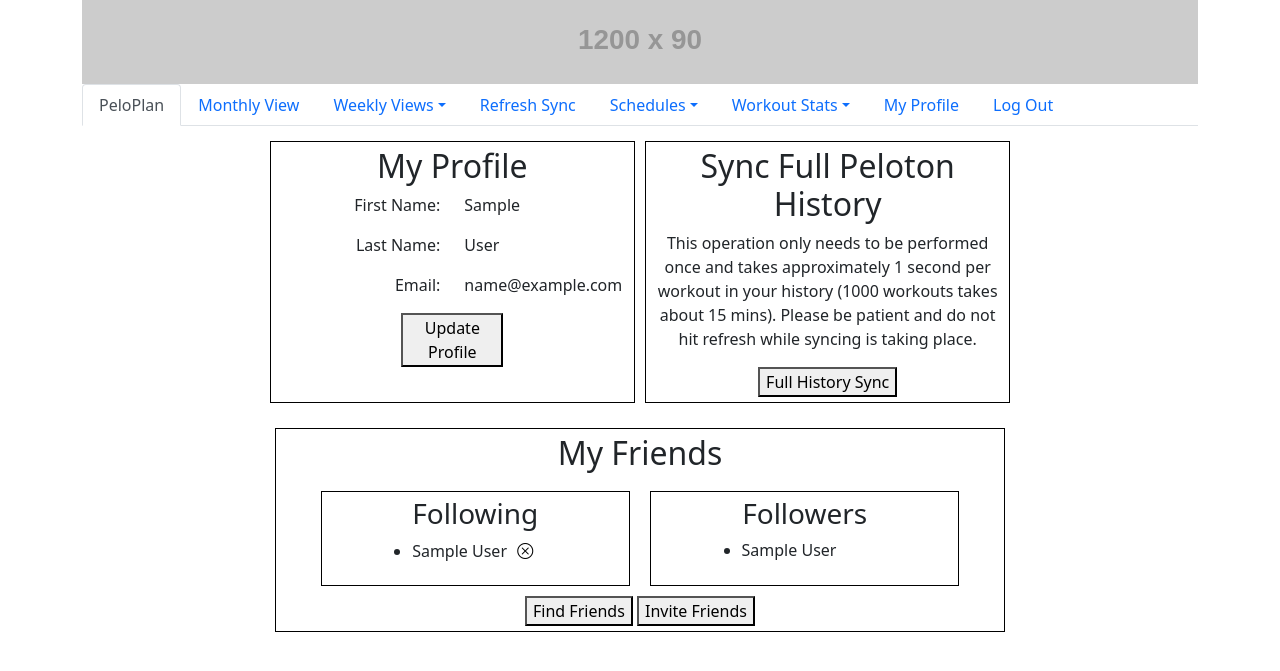
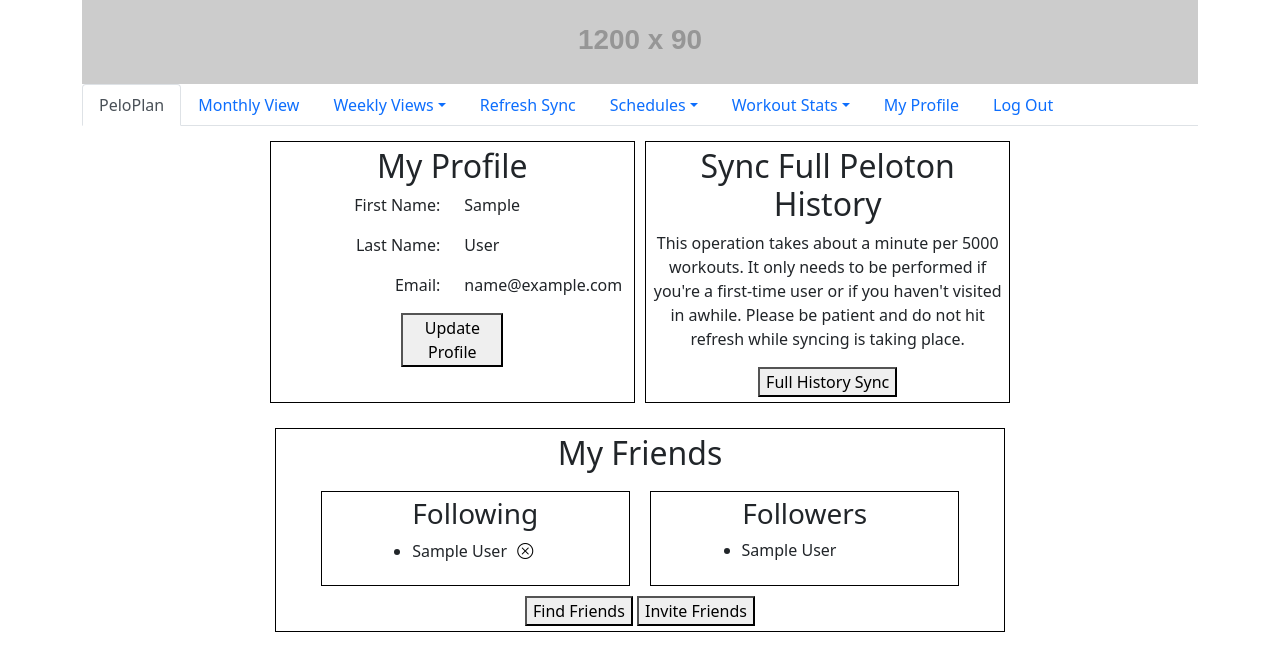
Before and after one commit to linzmacd/peloplan, a Flask app: page /profile in a window 1280 px wide. Shown: the top 671 px of the page. Run offline with Flask 2, Linux system fonts and the light colour scheme; the visitor is signed in with stand-in values (Sample User, id 1); tables that the repository leaves empty hold one stand-in row (values such as "Sample post"); grey boxes labelled with a size stand in for pictures from a placeholder-image service; some libraries are stand-ins or nearby versions.

Commit message:
Updated style.css and htmls tags

```diff
--- a/server.py
+++ b/server.py
@@ -327,11 +327,11 @@
 def show_saved_schedules():
     '''Displays all user's saved schedules'''
     user = crud.get_user_by_id(session['user_id'])
-    schedules = crud.get_user_schedules(session['user_id'])
+    # schedules = crud.get_user_schedules(session['user_id'])
 
-    return render_template('schedules.html',
-                           fname = user.fname,
-                           schedules = schedules)
+    return render_template('schedules-react.html',
+                           fname = user.fname)
+                        #    schedules = schedules)
 
 
 @app.route('/public-schedules')
@@ -360,7 +360,8 @@
 @app.route('/get-saved-schedules')
 def get_saved_schedules():
     '''Retrieves user's saved schedules.'''
-    return jsonify(crud.get_user_schedules(session['user_id']))
+
+    return jsonify(crud.get_user_schedule_list(session['user_id']))
 
 
 @app.route('/load-schedule', methods=['POST'])
@@ -416,6 +417,18 @@
     storage_id = request.json.get('storageId')
 
     return jsonify(crud.delete_saved_schedule(storage_id))
+
+
+@app.route('/schedule-like/<storage_id>')
+def like_schedule(storage_id):
+    '''Likes a schedule.'''
+    return jsonify(crud.like_schedule(storage_id))
+
+
+@app.route('/schedule-dislike/<storage_id>')
+def dislike_schedule(storage_id):
+    '''Dislikes a schedule.'''
+    return jsonify(crud.dislike_schedule(storage_id))
 
 
 @app.route('/profile')
--- a/static/css/style.css
+++ b/static/css/style.css
@@ -280,3 +280,26 @@
   border: none;
   background-color: white;
 }
+.content-box {
+  border: 1px solid black;
+  padding: 5px;
+  margin: 5px;
+}
+.content-box-nb {
+  padding: 5px;
+  margin: 5px;
+}
+.find-friends {
+  padding: 20px;
+  margin: 20px;
+}
+.follow-box {
+  border: 1px solid black;
+  padding: 5px;
+  margin: 10px;
+}
+.metrics-box {
+  border: 1px solid black;
+  padding:10px;
+  margin: 10px;
+}
--- a/static/js/profile.js
+++ b/static/js/profile.js
@@ -61,7 +61,7 @@
     const results = document.querySelector('#find-friend-results')
     for (const friend of friends) {
       results.insertAdjacentHTML('beforeend', `
-        <div class='row' style='padding: 5px; margin: 5px; border: 1px solid black'>
+        <div class='row content-box'>
           <div class='col-4'>
             ${friend.name}
           </div>
@@ -98,7 +98,7 @@
   .then((friend) => {
     const results = document.querySelector('#find-friend-results')
     results.insertAdjacentHTML('beforeend', `
-      <div class='row' style='padding: 5px; margin: 5px; border: 1px solid black'>
+      <div class='row content-box'>
         <div class='col-4'>
           ${friend.name}
         </div>
--- a/static/js/workouts.js
+++ b/static/js/workouts.js
@@ -52,7 +52,7 @@
       document.querySelector('#query-results').innerHTML = ''
       for (const result of results.data) {
         document.querySelector('#query-results').insertAdjacentHTML('beforeend', `
-        <div class='row align-items-center' style='padding: 5px; margin: 5px; border: 1px solid black'>
+        <div class='row align-items-center content-box'>
           <div class='col-4'>
             <img src="${result.image_url}" height=170px>
           </div>
@@ -128,7 +128,7 @@
       document.querySelector('#query-results').innerHTML = ''
       for (const result of results.data) {
         document.querySelector('#query-results').insertAdjacentHTML('beforeend', `
-        <div class='row align-items-center' style='padding: 5px; margin: 5px; border: 1px solid black'>
+        <div class='row align-items-center content-box'>
           <div class='col-4'>
             <img src="${result.image_url}" height=170px>
           </div>
--- a/templates/metrics.html
+++ b/templates/metrics.html
@@ -20,7 +20,7 @@
   </div>
 </div>
 <div class='row justify-content-center' >
-  <div class='col-6' style='padding:10px; margin: 10px; border: 1px solid black'>
+  <div class='col-6 metrics-box'>
     <div class='row justify-content-center'>
       <div class='col-5'>
         <h5>Select Month</h5>
--- a/templates/profile.html
+++ b/templates/profile.html
@@ -8,8 +8,8 @@
 
 {% block body %}
 
-<div class='row justify-content-center' style='padding: 5px; margin: 5px'>
-  <div class='col-4 offset-2' style='padding: 5px; margin: 5px; border: 1px solid black'>
+<div class='row justify-content-center content-box-nb'>
+  <div class='col-4 offset-2 content-box'>
     <div class='row'>
       <h2> My Profile</h2>
     </div>
@@ -43,13 +43,13 @@
       </div>
     </div>
   </div>
-  <div class='col-4 offset-1' style='padding: 5px; margin: 5px; border: 1px solid black'>
+  <div class='col-4 offset-1 content-box'>
     <div class='row'>
       <h2>Sync Full Peloton History</h2>
     </div>
     <div class='row' id='full-sync-blurb'>
-      <p>This operation only needs to be performed once and takes approximately 1
-        second per workout in your history (1000 workouts takes about 15 mins).
+      <p>This operation takes about a minute per 5000 workouts.
+        It only needs to be performed if you're a first-time user or if you haven't visited in awhile.
         Please be patient and do not hit refresh while syncing is taking place.</p>
     </div>
     <div class='row'>
@@ -60,11 +60,11 @@
 
   </div>
 </div>
-<div class='row justify-content-center' style='padding: 5px; margin: 5px'>
-  <div class='col-8' style='padding: 5px; margin: 5px; border: 1px solid black'>
+<div class='row justify-content-center content-box-nb'>
+  <div class='col-8 content-box'>
     <h2> My Friends</h2>
     <div class='row justify-content-center'>
-      <div class='col-5' style='padding: 5px; margin: 10px; border: 1px solid black'>
+      <div class='col-5 follow-box'>
         <div class='row'>
           <h3>Following</h3>
         </div>
@@ -78,7 +78,7 @@
           </div>
         </div>
       </div>
-      <div class='col-5' style='padding: 5px; margin: 10px; border: 1px solid black'>
+      <div class='col-5 follow-box'>
         <div class='row'>
           <h3>Followers</h3>
         </div>
@@ -174,8 +174,7 @@
             </div>
           </div>
         </div>
-        <div class='row justify-content-center' id='find-friend-results'
-        style='padding: 20px; margin: 20px'>
+        <div class='row justify-content-center find-friends' id='find-friend-results'>
         </div>
       </div>
     </div>
--- a/templates/schedules-public.html
+++ b/templates/schedules-public.html
@@ -14,7 +14,7 @@
 </div>
 <div class='row align-items-left' id='schedule-card'>
   {% for schedule in schedules %}
-  <div class='col-3' align='left' style='padding: 5px; margin: 5px; border: 1px solid black'>
+  <div class='col-3 content-box' align='left'>
     <h4><span id='name-{{ schedule.storage_id }}'>{{ schedule.sched_name }}</span></h4>
     <p>
     {% if schedule.sched_type == 'specific' %}
--- a/templates/schedules.html
+++ b/templates/schedules.html
@@ -14,7 +14,7 @@
 </div>
 <div class='row align-items-left' id='schedule-card'>
   {% for schedule in schedules %}
-  <div class='col-3' align='left' style='padding: 5px; margin: 5px; border: 1px solid black'>
+  <div class='col-3 content-box' align='left'>
     <h4><span id='name-{{ schedule.storage_id }}'>{{ schedule.sched_name }}</span></h4>
     <p>
     {% if schedule.sched_type == 'specific' %}
--- a/templates/workouts.html
+++ b/templates/workouts.html
@@ -84,7 +84,7 @@
     <h2>Classes that match your search criteria</h2>
     <div id='query-results' align='left'>
       {% for result in results['data'] %}
-      <div class='row align-items-center' style='padding: 5px; margin: 5px; border: 1px solid black'>
+      <div class='row align-items-center content-box'>
         <div class='col-4'>
           <img src="{{ result['image_url'] }}" height=170px>
         </div>
```
Also changed, not shown: crud.py (+55 -10 lines), static/js/schedules.js (+31 -31 lines).
